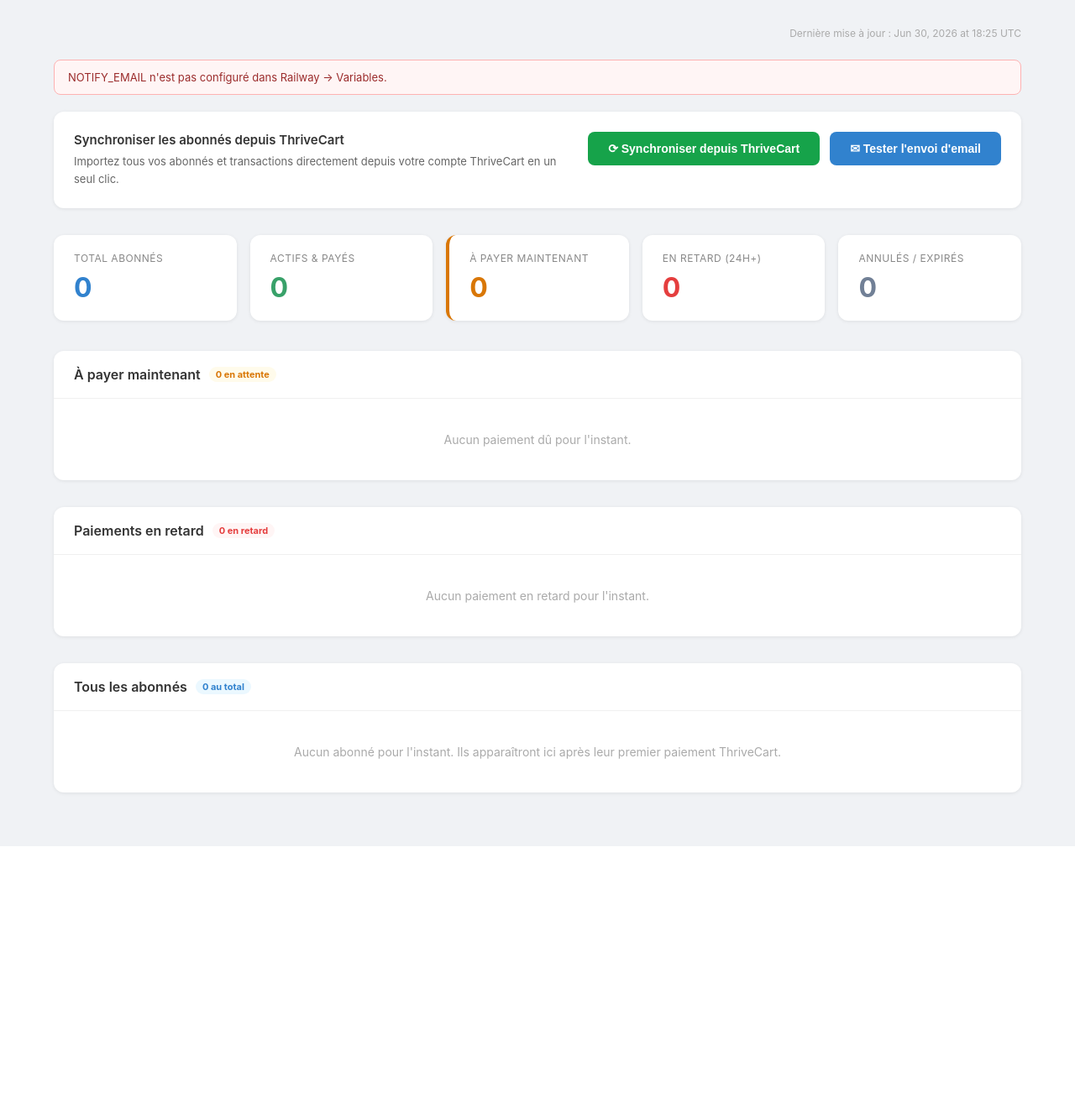
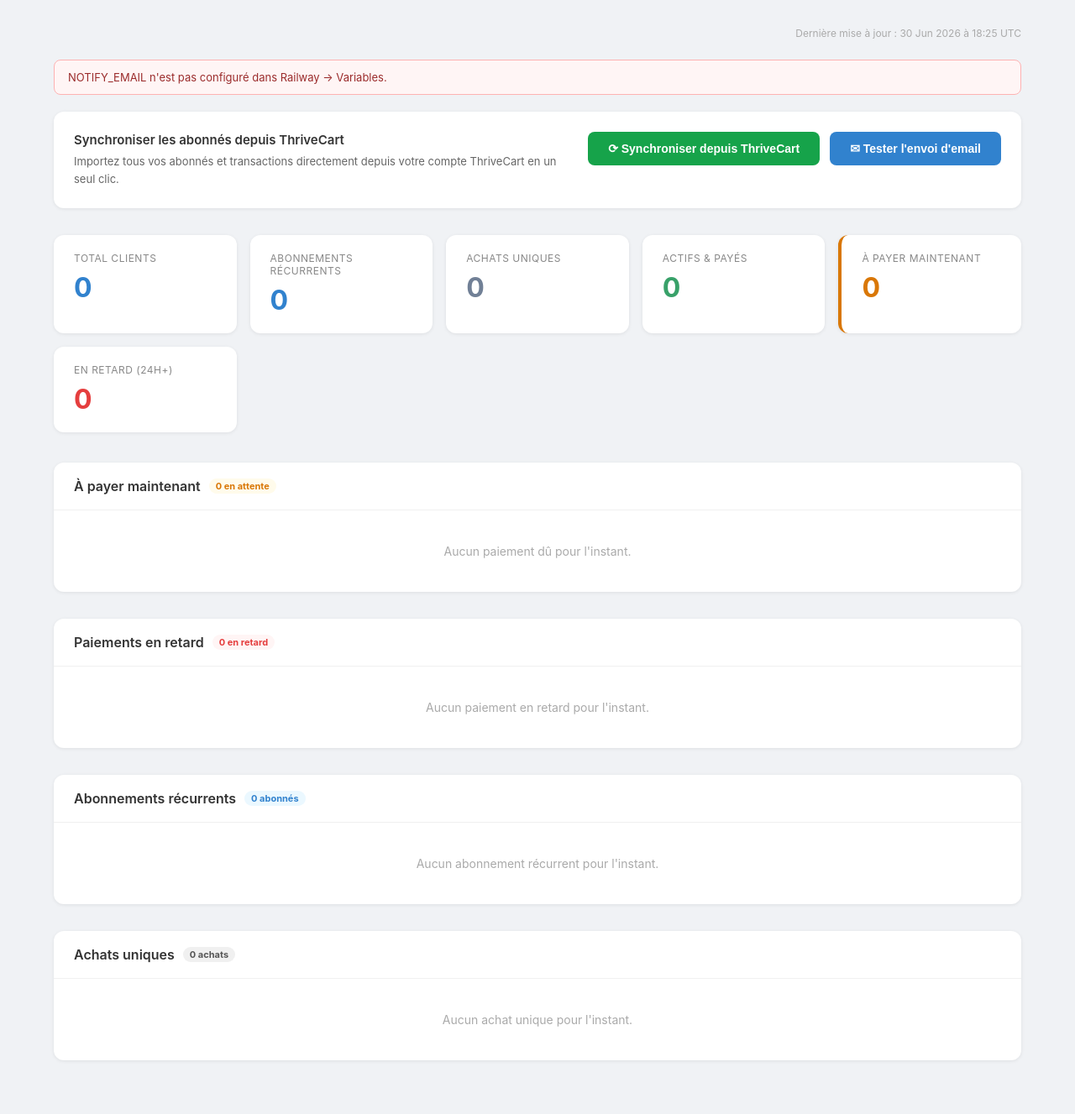
Before and after one commit to omar2445/thrivecart-monitor, a FastAPI app: page /test-email in a window 1280 px wide. Shown: the part 64-1391 px from the top of the page at 84% size. Before the commit the page ends 1072 px from the top, so only its background shows below. Run offline with FastAPI, Linux system fonts and the light colour scheme; data that the repository does not hold is empty.

Commit message:
feat: separate recurring subscriptions from one-time purchases

```diff
--- a/database.py
+++ b/database.py
@@ -30,4 +30,11 @@
 
 def init_db():
     from models import Subscription, PaymentEvent, OverdueNotification  # noqa: F401
+    from sqlalchemy import text, inspect
     Base.metadata.create_all(bind=engine)
+    # Add subscription_type column if upgrading from older schema
+    with engine.connect() as conn:
+        cols = [c["name"] for c in inspect(engine).get_columns("subscriptions")]
+        if "subscription_type" not in cols:
+            conn.execute(text("ALTER TABLE subscriptions ADD COLUMN subscription_type VARCHAR DEFAULT 'recurring'"))
+            conn.commit()
--- a/main.py
+++ b/main.py
@@ -223,42 +223,47 @@
     cutoff = now - timedelta(hours=OVERDUE_HOURS)  # 24h ago
     all_subs = db.query(Subscription).order_by(Subscription.updated_at.desc()).all()
 
-    for s in all_subs:
+    recurring  = [s for s in all_subs if (s.subscription_type or "recurring") == "recurring"]
+    one_time   = [s for s in all_subs if (s.subscription_type or "recurring") == "one_time"]
+
+    for s in recurring:
         due = s.next_payment_date
         if s.status == "active" and due is not None:
             if due <= cutoff:
-                s.payment_state = "overdue"   # 24h+ past due
+                s.payment_state = "overdue"
             elif due <= now:
-                s.payment_state = "due"        # past due but within 24h grace
+                s.payment_state = "due"
             else:
-                s.payment_state = "paid"       # next payment in the future
+                s.payment_state = "paid"
         else:
-            s.payment_state = s.status         # failed / cancelled / expired
-
+            s.payment_state = s.status
         s.is_overdue = s.payment_state == "overdue"
         s.hours_overdue = (
             int((now - due).total_seconds() / 3600)
             if s.is_overdue and due else 0
         )
 
-    overdue = [s for s in all_subs if s.payment_state == "overdue"]
-    due_now = [s for s in all_subs if s.payment_state == "due"]
+    overdue = [s for s in recurring if s.payment_state == "overdue"]
+    due_now = [s for s in recurring if s.payment_state == "due"]
 
     stats = {
-        "total":    len(all_subs),
-        "active":   sum(1 for s in all_subs if s.payment_state == "paid"),
-        "due":      len(due_now),
-        "overdue":  len(overdue),
-        "inactive": sum(1 for s in all_subs if s.status in ("cancelled", "expired")),
+        "total":     len(all_subs),
+        "recurring": len(recurring),
+        "one_time":  len(one_time),
+        "active":    sum(1 for s in recurring if s.payment_state == "paid"),
+        "due":       len(due_now),
+        "overdue":   len(overdue),
+        "inactive":  sum(1 for s in all_subs if s.status in ("cancelled", "expired")),
     }
 
     return templates.TemplateResponse("dashboard.html", {
         "request":       request,
-        "subscriptions": all_subs,
+        "recurring":     recurring,
+        "one_time":      one_time,
         "overdue":       overdue,
         "due_now":       due_now,
         "stats":         stats,
-        "now":           now.strftime("%b %d, %Y at %H:%M UTC"),
+        "now":           now.strftime("%d %b %Y à %H:%M UTC"),
         "message":       message,
         "message_type":  message_type,
     })
@@ -307,11 +312,12 @@
         or row.get("customer_name", "")
         or row.get("customer", {}).get("name", "")
     )
-    product_name = product.get("name") or row.get("product_name", "")
-    product_id   = str(product.get("id") or row.get("product_id", ""))
+    product_name = product.get("name") or row.get("item_name") or row.get("product_name", "")
+    product_id   = str(product.get("id") or row.get("item_id") or row.get("product_id", ""))
+    raw_sub_id   = row.get("subscription_id") or order.get("subscription_id")
+    sub_type     = "recurring" if raw_sub_id else "one_time"
     sub_id       = str(
-        row.get("subscription_id") or order.get("subscription_id")
-        or row.get("id") or row.get("order_id") or f"api-{email}-{product_id}"
+        raw_sub_id or row.get("order_id") or row.get("id") or f"api-{email}-{product_id}"
     )
     amount_raw = row.get("amount") or order.get("order_total") or row.get("revenue") or 0
     try:
@@ -344,18 +350,21 @@
             product_id=product_id,
             amount=amount,
             status=status,
+            subscription_type=sub_type,
             last_payment_date=last_paid,
             next_payment_date=next_due,
         )
         db.add(sub)
-        db.flush()  # write to DB within transaction so duplicates on later pages are found
+        db.flush()
     else:
         if last_paid and (sub.last_payment_date is None or last_paid > sub.last_payment_date):
             sub.last_payment_date = last_paid
-            sub.next_payment_date = next_due
-        sub.customer_name = name or sub.customer_name
-        sub.product_name  = product_name or sub.product_name
-        sub.amount        = max(amount, sub.amount or 0)  # always keep the highest amount seen
+            if sub_type == "recurring":
+                sub.next_payment_date = next_due
+        sub.customer_name      = name or sub.customer_name
+        sub.product_name       = product_name or sub.product_name
+        sub.amount             = max(amount, sub.amount or 0)
+        sub.subscription_type  = sub_type  # upgrade to recurring if a sub_id appears later
     return is_new
 
 
--- a/models.py
+++ b/models.py
@@ -19,6 +19,8 @@
     amount = Column(Float, nullable=True)
     # active | failed | cancelled | expired
     status = Column(String, default="active")
+    # recurring | one_time
+    subscription_type = Column(String, default="recurring")
     last_payment_date = Column(DateTime, nullable=True)
     next_payment_date = Column(DateTime, nullable=True)
     created_at = Column(DateTime, default=_utcnow)
--- a/templates/dashboard.html
+++ b/templates/dashboard.html
@@ -186,8 +186,16 @@
   <!-- Summary Cards -->
   <div class="cards">
     <div class="card blue">
-      <div class="label">Total abonnés</div>
+      <div class="label">Total clients</div>
       <div class="value">{{ stats.total }}</div>
+    </div>
+    <div class="card blue">
+      <div class="label">Abonnements récurrents</div>
+      <div class="value">{{ stats.recurring }}</div>
+    </div>
+    <div class="card gray">
+      <div class="label">Achats uniques</div>
+      <div class="value">{{ stats.one_time }}</div>
     </div>
     <div class="card green">
       <div class="label">Actifs & payés</div>
@@ -200,10 +208,6 @@
     <div class="card red">
       <div class="label">En retard (24h+)</div>
       <div class="value">{{ stats.overdue }}</div>
-    </div>
-    <div class="card gray">
-      <div class="label">Annulés / Expirés</div>
-      <div class="value">{{ stats.inactive }}</div>
     </div>
   </div>
 
@@ -285,27 +289,27 @@
     {% endif %}
   </div>
 
-  <!-- Section Tous les abonnés -->
+  <!-- Section Abonnements récurrents -->
   <div class="section">
     <div class="section-header">
-      <h2>Tous les abonnés</h2>
-      <span class="badge blue">{{ subscriptions | length }} au total</span>
+      <h2>Abonnements récurrents</h2>
+      <span class="badge blue">{{ recurring | length }} abonnés</span>
     </div>
-    {% if subscriptions %}
+    {% if recurring %}
     <table>
       <thead>
         <tr>
           <th>Client</th>
           <th>Courriel</th>
           <th>Produit</th>
-          <th>Montant</th>
+          <th>Montant/mois</th>
           <th>Statut</th>
           <th>Dernier paiement</th>
           <th>Prochain paiement</th>
         </tr>
       </thead>
       <tbody>
-        {% for s in subscriptions %}
+        {% for s in recurring %}
         <tr {% if s.payment_state == 'overdue' %}class="overdue-row"{% elif s.payment_state == 'due' %}style="background:#fffdf0"{% endif %}>
           <td><strong>{{ s.customer_name or '—' }}</strong></td>
           <td class="email">{{ s.customer_email }}</td>
@@ -333,7 +337,41 @@
       </tbody>
     </table>
     {% else %}
-    <div class="empty">Aucun abonné pour l'instant. Ils apparaîtront ici après leur premier paiement ThriveCart.</div>
+    <div class="empty">Aucun abonnement récurrent pour l'instant.</div>
+    {% endif %}
+  </div>
+
+  <!-- Section Achats uniques -->
+  <div class="section">
+    <div class="section-header">
+      <h2>Achats uniques</h2>
+      <span class="badge" style="background:#f0f0f0;color:#555">{{ one_time | length }} achats</span>
+    </div>
+    {% if one_time %}
+    <table>
+      <thead>
+        <tr>
+          <th>Client</th>
+          <th>Courriel</th>
+          <th>Produit</th>
+          <th>Montant</th>
+          <th>Date d'achat</th>
+        </tr>
+      </thead>
+      <tbody>
+        {% for s in one_time %}
+        <tr>
+          <td><strong>{{ s.customer_name or '—' }}</strong></td>
+          <td class="email">{{ s.customer_email }}</td>
+          <td>{{ s.product_name or '—' }}</td>
+          <td class="amount">{{ "%.2f"|format(s.amount or 0) }} $</td>
+          <td class="date">{{ s.last_payment_date.strftime('%d %b %Y') if s.last_payment_date else '—' }}</td>
+        </tr>
+        {% endfor %}
+      </tbody>
+    </table>
+    {% else %}
+    <div class="empty">Aucun achat unique pour l'instant.</div>
     {% endif %}
   </div>
 
```
